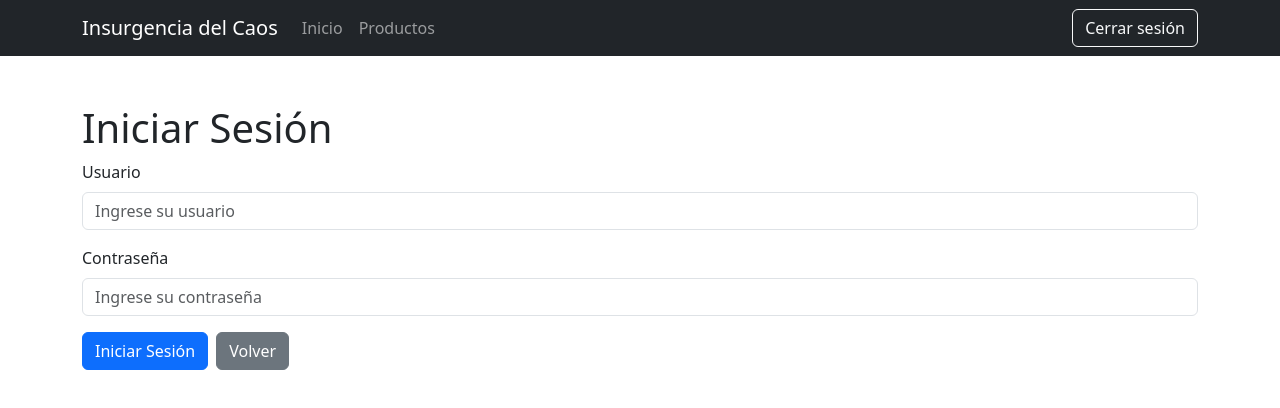
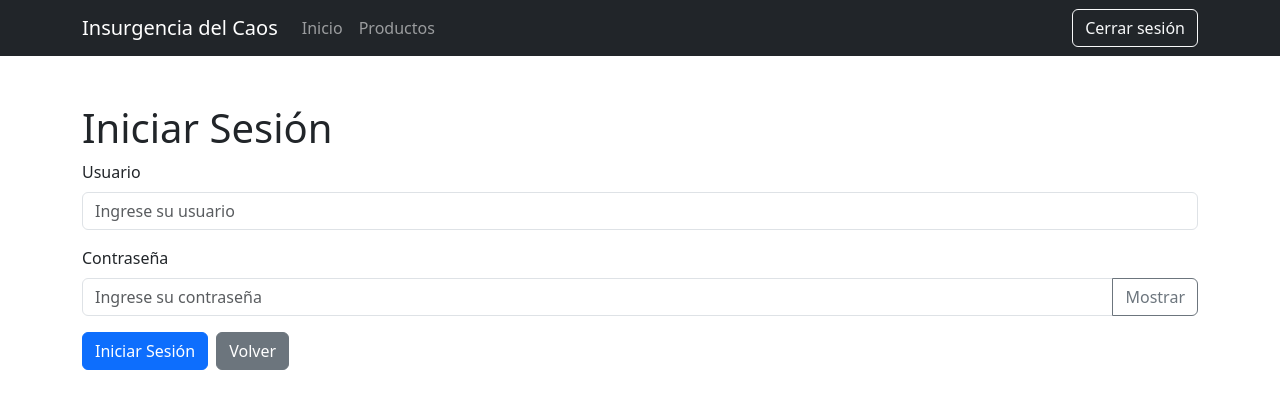
Before and after one commit to MatiasCa27/SCP-React, a React (Vite) app: page /login in a window 1280 px wide. Shown: the top 408 px of the page. Built offline with nearby package versions, Linux system fonts and the light colour scheme.

Commit message:
Se crea la molecula PasswordField y se usa en LoginForm

```diff
--- /dev/null
+++ b/src/components/molecules/PasswordField.jsx
@@ -0,0 +1,23 @@
+import { useState } from 'react';
+import { Form, InputGroup } from 'react-bootstrap';
+import Input from '../atoms/Input';
+import Button from '../atoms/Button';
+
+function PasswordField({ label, ...props }) {
+  const [visible, setVisible] = useState(false);
+
+  return (
+    <Form.Group className="mb-3">
+      <Form.Label>{label}</Form.Label>
+
+      <InputGroup>
+        <Input type={visible ? 'text' : 'password'} {...props} />
+        <Button type="button" variant="outline-secondary" onClick={() => setVisible(!visible)}>
+          {visible ? 'Ocultar' : 'Mostrar'}
+        </Button>
+      </InputGroup>
+    </Form.Group>
+  );
+}
+
+export default PasswordField;
--- a/src/components/organisms/LoginForm.jsx
+++ b/src/components/organisms/LoginForm.jsx
@@ -1,12 +1,13 @@
 import { Form } from 'react-bootstrap';
 import FormField from '../molecules/FormField';
 import Button from '../atoms/Button';
+import PasswordField from '../molecules/PasswordField';
 
 function LoginForm({ usuario, password, setUsuario, setPassword, handleSubmit, volver }) {
   return (
     <Form onSubmit={handleSubmit}>
       <FormField label="Usuario" type="text" placeholder="Ingrese su usuario" value={usuario} onChange={(e) => setUsuario(e.target.value)} required />
-      <FormField label="Contraseña" type="password" placeholder="Ingrese su contraseña" value={password} onChange={(e) => setPassword(e.target.value)} required />
+      <PasswordField label="Contraseña" placeholder="Ingrese su contraseña" value={password} onChange={(e) => setPassword(e.target.value)} required />
       <Button type="submit">Iniciar Sesión</Button>
       <Button variant="secondary" className="ms-2" onClick={volver}>Volver</Button>
     </Form>
```
